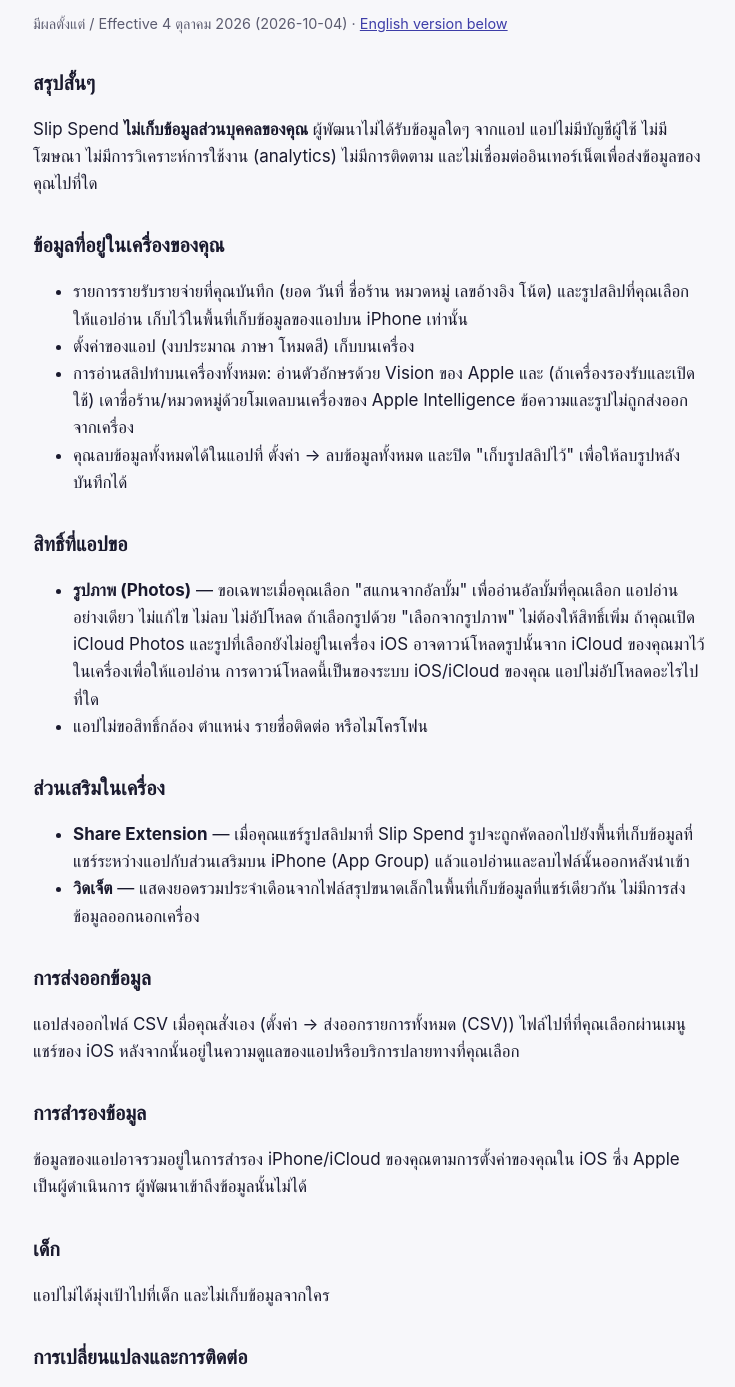
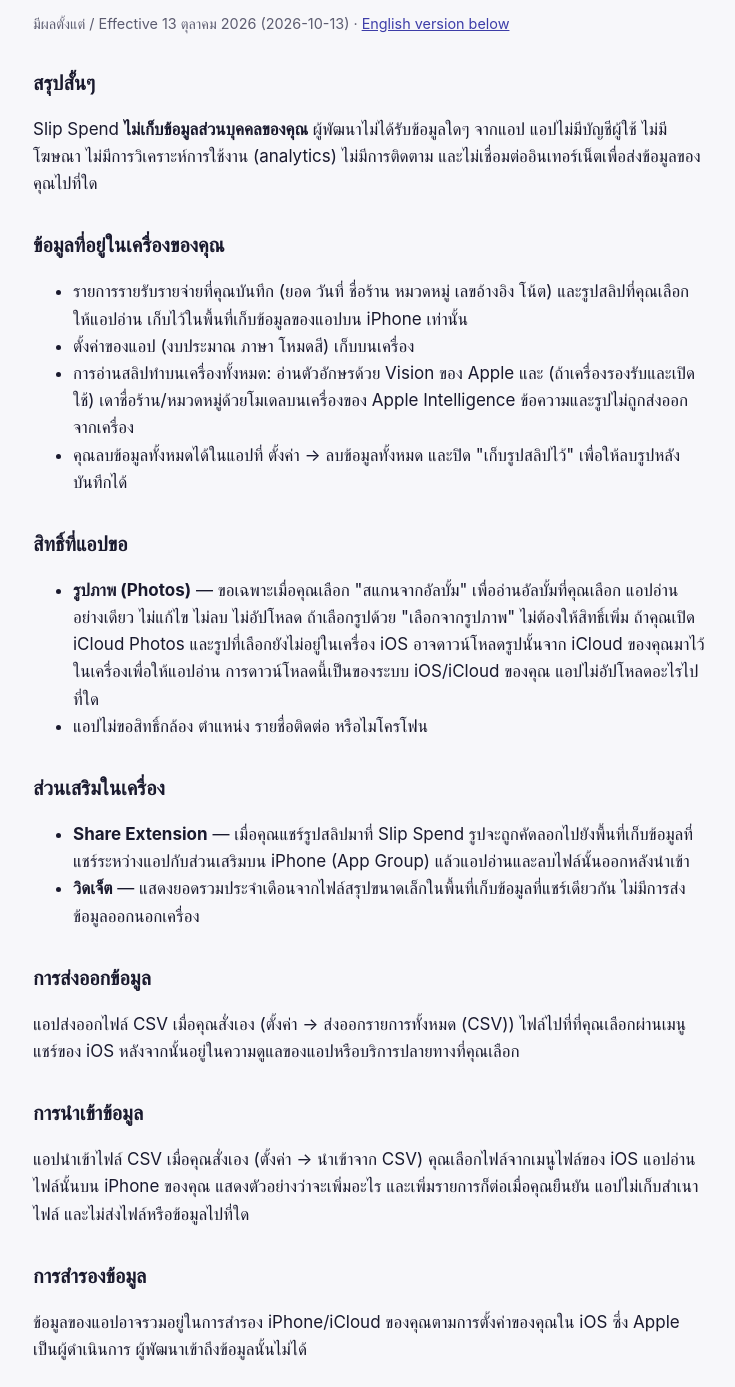
Before and after one commit to atomsbaza/slip-spend-site, a plain HTML site: page privacy.html in a window 1280 px wide. Shown: the part 147-1534 px from the top of the page, without its empty margins (271-1006 px from the left). Drawn offline with Linux system fonts and the light colour scheme.

Commit message:
Privacy: describe CSV import; effective 2026-10-13

```diff
--- a/privacy.html
+++ b/privacy.html
@@ -10,7 +10,7 @@
 <main>
   <p><a href="./">← Slip Spend</a></p>
   <h1>นโยบายความเป็นส่วนตัว · Privacy Policy</h1>
-  <p class="muted">มีผลตั้งแต่ / Effective 4 ตุลาคม 2026 (2026-10-04) · <a href="#en">English version below</a></p>
+  <p class="muted">มีผลตั้งแต่ / Effective 13 ตุลาคม 2026 (2026-10-13) · <a href="#en">English version below</a></p>
 
   <article lang="th">
     <h2>สรุปสั้นๆ</h2>
@@ -38,6 +38,9 @@
 
     <h2>การส่งออกข้อมูล</h2>
     <p>แอปส่งออกไฟล์ CSV เมื่อคุณสั่งเอง (ตั้งค่า → ส่งออกรายการทั้งหมด (CSV)) ไฟล์ไปที่ที่คุณเลือกผ่านเมนูแชร์ของ iOS หลังจากนั้นอยู่ในความดูแลของแอปหรือบริการปลายทางที่คุณเลือก</p>
+
+    <h2>การนำเข้าข้อมูล</h2>
+    <p>แอปนำเข้าไฟล์ CSV เมื่อคุณสั่งเอง (ตั้งค่า → นำเข้าจาก CSV) คุณเลือกไฟล์จากเมนูไฟล์ของ iOS แอปอ่านไฟล์นั้นบน iPhone ของคุณ แสดงตัวอย่างว่าจะเพิ่มอะไร และเพิ่มรายการก็ต่อเมื่อคุณยืนยัน แอปไม่เก็บสำเนาไฟล์ และไม่ส่งไฟล์หรือข้อมูลไปที่ใด</p>
 
     <h2>การสำรองข้อมูล</h2>
     <p>ข้อมูลของแอปอาจรวมอยู่ในการสำรอง iPhone/iCloud ของคุณตามการตั้งค่าของคุณใน iOS ซึ่ง Apple เป็นผู้ดำเนินการ ผู้พัฒนาเข้าถึงข้อมูลนั้นไม่ได้</p>
@@ -78,6 +81,9 @@
     <h2>Exporting</h2>
     <p>The app creates a CSV file only when you ask (Settings → Export all transactions (CSV)). It goes wherever you send it through the iOS share sheet; after that it is in the hands of the app or service you chose.</p>
 
+    <h2>Importing</h2>
+    <p>The app imports a CSV file only when you ask (Settings → Import from CSV). You pick the file in the iOS Files picker; the app reads it on your iPhone, shows a preview of what would be added, and adds transactions only after you confirm. The app does not keep a copy of the file and sends neither the file nor its contents anywhere.</p>
+
     <h2>Backups</h2>
     <p>The app's data may be included in your iPhone/iCloud backups depending on your iOS settings. Apple handles those backups; the developer cannot access them.</p>
 
```
